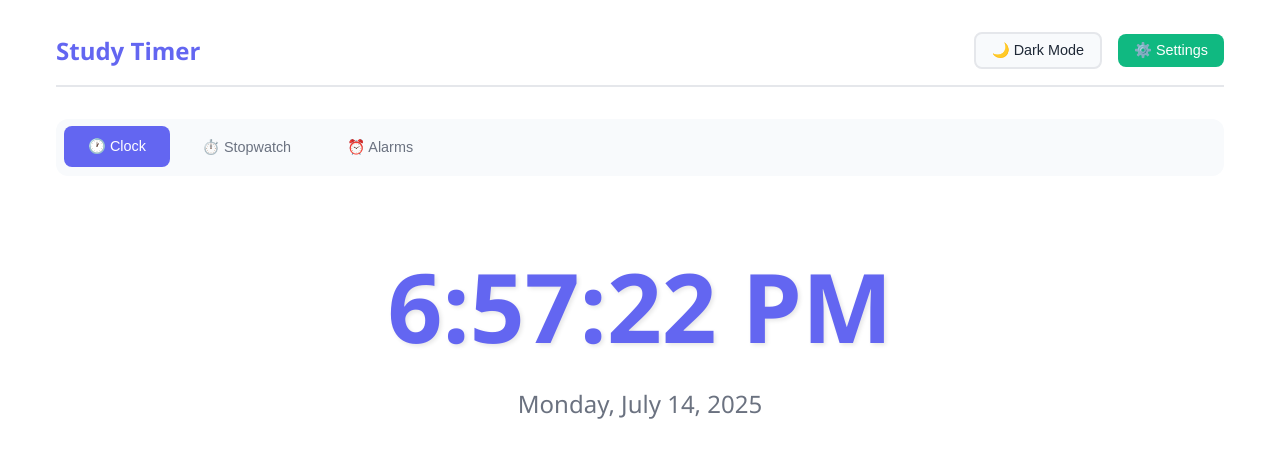
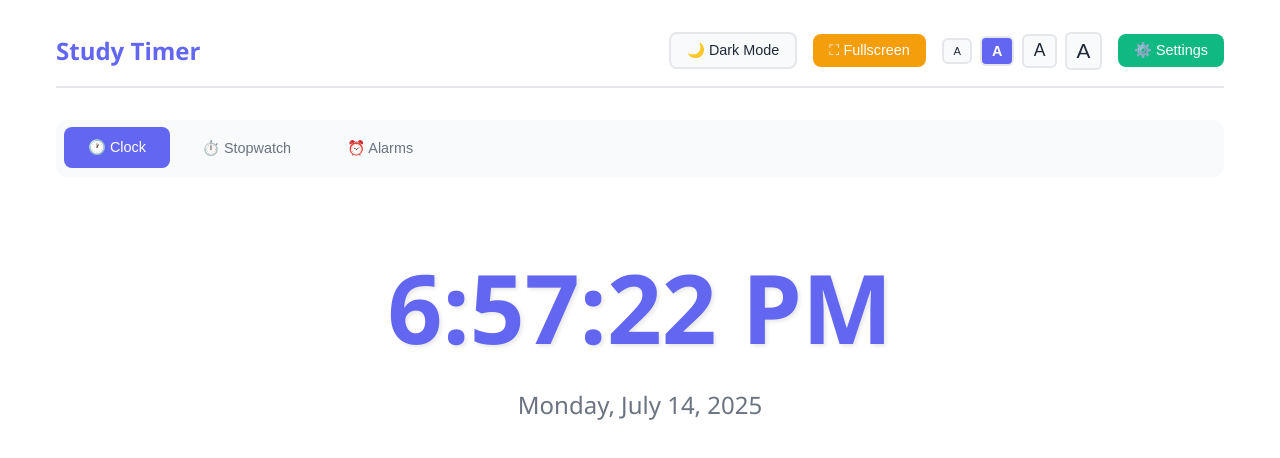
Before and after one commit to DebanjanTest/Desk-Clock, a plain HTML site: page index.html in a window 1280 px wide. Drawn offline with Linux system fonts and the light colour scheme.

Commit message:
upload 3

```diff
--- a/index.html
+++ b/index.html
@@ -87,6 +87,7 @@
             display: flex;
             gap: 1rem;
             align-items: center;
+            flex-wrap: wrap;
         }
 
         .theme-toggle {
@@ -120,6 +121,62 @@
         .settings-btn:hover {
             background: var(--success-color);
             transform: translateY(-2px);
+        }
+
+        .fullscreen-btn {
+            background: var(--warning-color);
+            color: white;
+            border: none;
+            padding: 0.5rem 1rem;
+            border-radius: 8px;
+            cursor: pointer;
+            transition: all 0.3s ease;
+            font-size: 0.9rem;
+        }
+
+        .fullscreen-btn:hover {
+            background: var(--secondary-color);
+            transform: translateY(-2px);
+        }
+
+        .size-controls {
+            display: flex;
+            gap: 0.5rem;
+            align-items: center;
+        }
+
+        .size-btn {
+            background: var(--bg-secondary);
+            border: 2px solid var(--border-color);
+            color: var(--text-primary);
+            padding: 0.3rem 0.6rem;
+            border-radius: 6px;
+            cursor: pointer;
+            transition: all 0.3s ease;
+            min-width: 30px;
+            font-weight: normal;
+        }
+
+        .size-btn:nth-child(1) {
+            font-size: 0.7rem;
+        }
+
+        .size-btn:nth-child(2) {
+            font-size: 0.9rem;
+        }
+
+        .size-btn:nth-child(3) {
+            font-size: 1.1rem;
+        }
+
+        .size-btn:nth-child(4) {
+            font-size: 1.3rem;
+        }
+
+        .size-btn:hover {
+            background: var(--primary-color);
+            color: white;
+            transform: translateY(-1px);
         }
 
         /* Tab Navigation */
@@ -193,6 +250,19 @@
             color: var(--primary-color);
             text-shadow: 2px 2px 4px var(--shadow-color);
             margin-bottom: 1rem;
+            transition: font-size 0.3s ease;
+        }
+
+        .current-time.size-small {
+            font-size: clamp(2rem, 6vw, 4rem);
+        }
+
+        .current-time.size-large {
+            font-size: clamp(4rem, 10vw, 8rem);
+        }
+
+        .current-time.size-xlarge {
+            font-size: clamp(5rem, 12vw, 10rem);
         }
 
         .current-date {
@@ -453,6 +523,11 @@
             .controls {
                 flex-direction: column;
                 width: 100%;
+                gap: 0.5rem;
+            }
+
+            .size-controls {
+                justify-content: center;
             }
 
             .tab-nav {
@@ -541,6 +616,13 @@
             <div class="logo">Study Timer</div>
             <div class="controls">
                 <button class="theme-toggle" onclick="toggleTheme()">🌙 Dark Mode</button>
+                <button class="fullscreen-btn" onclick="toggleFullscreen()">⛶ Fullscreen</button>
+                <div class="size-controls">
+                    <button class="size-btn" onclick="changeClockSize('small')">A</button>
+                    <button class="size-btn" onclick="changeClockSize('medium')">A</button>
+                    <button class="size-btn" onclick="changeClockSize('large')">A</button>
+                    <button class="size-btn" onclick="changeClockSize('xlarge')">A</button>
+                </div>
                 <button class="settings-btn" onclick="openSettings()">⚙️ Settings</button>
             </div>
         </header>
@@ -657,6 +739,50 @@
             localStorage.setItem('theme', theme);
         }
 
+        // Fullscreen functionality
+        function toggleFullscreen() {
+            if (!document.fullscreenElement) {
+                document.documentElement.requestFullscreen().catch(err => {
+                    showNotification('Fullscreen not supported or failed', 'error');
+                });
+            } else {
+                document.exitFullscreen().catch(err => {
+                    showNotification('Exit fullscreen failed', 'error');
+                });
+            }
+        }
+
+        // Clock size adjustment
+        function changeClockSize(size) {
+            const clockElement = document.getElementById('current-time');
+
+            // Remove all size classes
+            clockElement.classList.remove('size-small', 'size-large', 'size-xlarge');
+
+            // Add new size class if not medium
+            if (size !== 'medium') {
+                clockElement.classList.add('size-' + size);
+            }
+
+            // Update button styles to show selected size
+            const sizeButtons = document.querySelectorAll('.size-btn');
+            sizeButtons.forEach((btn, index) => {
+                btn.style.fontWeight = 'normal';
+                btn.style.backgroundColor = 'var(--bg-secondary)';
+            });
+
+            // Highlight selected size button
+            const sizeIndex = ['small', 'medium', 'large', 'xlarge'].indexOf(size);
+            if (sizeIndex !== -1) {
+                sizeButtons[sizeIndex].style.fontWeight = 'bold';
+                sizeButtons[sizeIndex].style.backgroundColor = 'var(--primary-color)';
+                sizeButtons[sizeIndex].style.color = 'white';
+            }
+
+            // Save size preference
+            localStorage.setItem('clockSize', size);
+        }
+
         function loadSettings() {
             // Load theme
             const savedTheme = localStorage.getItem('theme');
@@ -665,6 +791,14 @@
                 document.documentElement.setAttribute('data-theme', theme);
                 const button = document.querySelector('.theme-toggle');
                 button.textContent = theme === 'light' ? '🌙 Dark Mode' : '☀️ Light Mode';
+            }
+
+            // Load clock size
+            const savedSize = localStorage.getItem('clockSize');
+            if (savedSize) {
+                changeClockSize(savedSize);
+            } else {
+                changeClockSize('medium'); // Set default size
             }
 
             // Load background image
```
